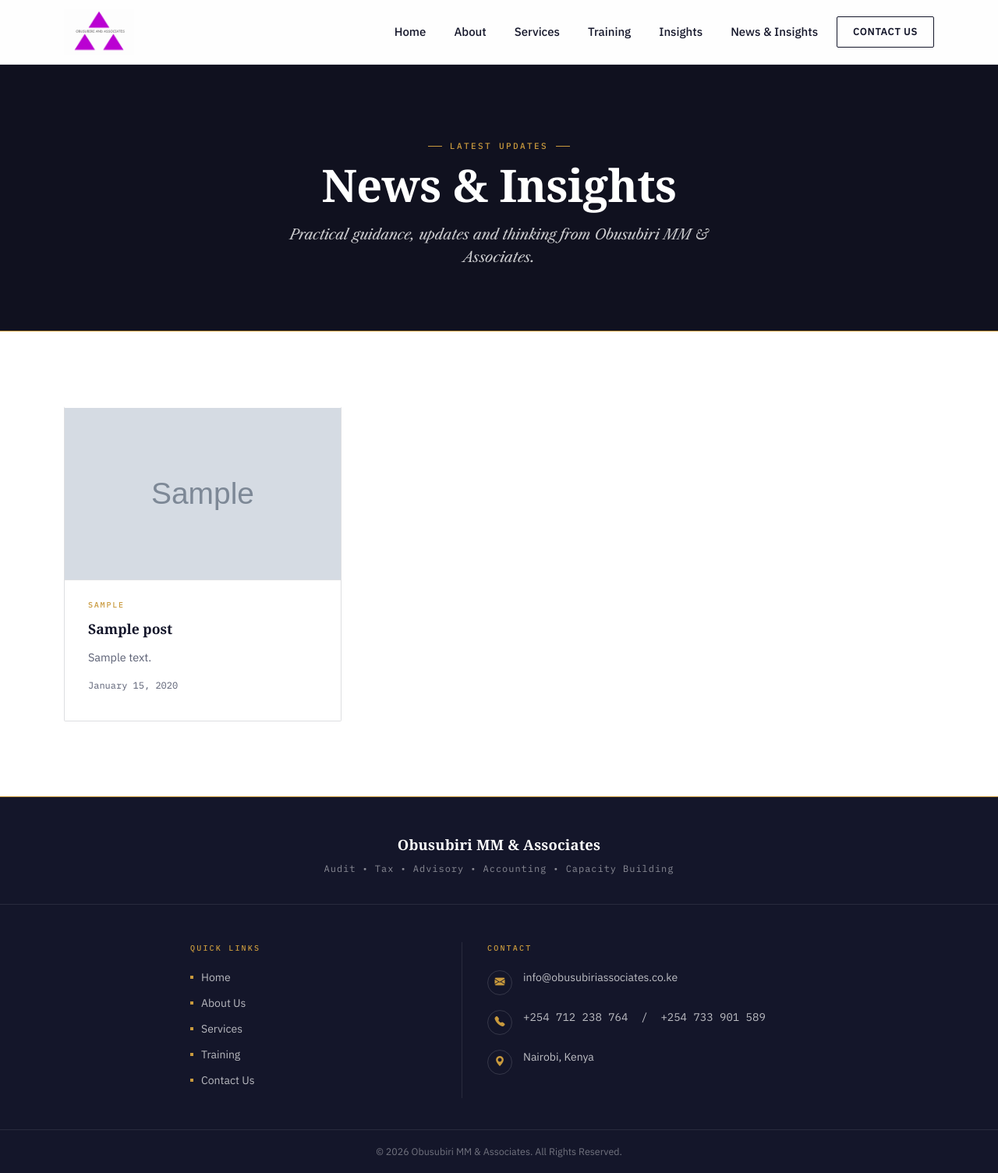
After one commit to bmitigoa/obusubiri-associates-website, a Django app: page /news/ in a window 1280 px wide. The commit adds this page. Shown: the whole page at 78% size. Run offline with Django 5.2, Linux system fonts and the light colour scheme; tables that the repository leaves empty hold one stand-in row (values such as "Sample post"); grey boxes marked "Sample" are stand-in pictures; some web fonts are replaced.

Commit message:
Add self-service News & Insights blog

```diff
--- a/core/models.py
+++ b/core/models.py
@@ -1,6 +1,7 @@
 from django.contrib.auth.models import User
 from django.core.exceptions import ValidationError
 from django.db import models
+from django.utils import timezone
 
 
 class Inquiry(models.Model):
@@ -180,3 +181,57 @@ class TeamMember(models.Model):
     def initials(self):
         letters = [part[0].upper() for part in self.full_name.split() if part]
         return ''.join(letters[:2]) or '?'
+
+
+class Post(models.Model):
+    """A self-service News & Insights article."""
+
+    title = models.CharField(max_length=220)
+    slug = models.SlugField(
+        max_length=250, unique=True, blank=True,
+        help_text="Leave blank to auto-generate from the title.",
+    )
+    excerpt = models.CharField(
+        max_length=300, blank=True, default='',
+        help_text="A short summary shown on the News list page. Leave "
+                   "blank to auto-generate from the start of the article.",
+    )
+    body = models.TextField(
+        help_text="Write the article in plain paragraphs. Leave a blank "
+                   "line between paragraphs — no HTML or code needed.",
+    )
+    featured_image = models.ImageField(
+        upload_to='news/', blank=True, null=True,
+    )
+    category = models.CharField(
+        max_length=100, blank=True, default='',
+        help_text="Optional, e.g. 'Tax Advisory'. Shown as a small label "
+                   "on the article.",
+    )
+    is_published = models.BooleanField(
+        default=True,
+        help_text="Uncheck to save as a draft — it will not appear on "
+                   "the website until this is checked.",
+    )
+    published_at = models.DateTimeField(default=timezone.now)
+    created_at = models.DateTimeField(auto_now_add=True)
+
+    class Meta:
+        ordering = ['-published_at']
+
+    def save(self, *args, **kwargs):
+        if not self.slug:
+            from django.utils.text import slugify
+            base_slug = slugify(self.title)[:250]
+            slug = base_slug
+            n = 2
+            while Post.objects.filter(slug=slug).exclude(pk=self.pk).exists():
+                slug = f"{base_slug}-{n}"
+                n += 1
+            self.slug = slug
+        if not self.excerpt and self.body:
+            self.excerpt = self.body.strip()[:280]
+        super().save(*args, **kwargs)
+
+    def __str__(self):
+        return self.title
--- a/core/urls.py
+++ b/core/urls.py
@@ -88,4 +88,8 @@ urlpatterns = [
 
     path('training/', views.training, name='training'),
     path('contact/', views.contact, name='contact'),
+
+    # News & Insights (self-service blog)
+    path('news/', views.news_list, name='news_list'),
+    path('news/<slug:slug>/', views.news_detail, name='news_detail'),
 ]
--- a/core/views.py
+++ b/core/views.py
@@ -1031,3 +1031,20 @@ Message:
             'all_service_choices': all_service_choices,
         }
     )
+
+
+# --------
+# NEWS & INSIGHTS (self-service blog)
+# --------
+
+def news_list(request):
+    from .models import Post
+    posts = Post.objects.filter(is_published=True).order_by('-published_at')
+    return render(request, 'news_list.html', {'posts': posts})
+
+
+def news_detail(request, slug):
+    from django.shortcuts import get_object_or_404
+    from .models import Post
+    post = get_object_or_404(Post, slug=slug, is_published=True)
+    return render(request, 'news_detail.html', {'post': post})
--- a/static/css/site-design.css
+++ b/static/css/site-design.css
@@ -703,6 +703,25 @@ h1, h2, h3, h4, h5, h6,
     overflow-wrap: normal;
 }
 
+/* Optional featured image + date, used on News & Insights cards only —
+   .article-card itself is unchanged so the Services page is unaffected. */
+.article-card-image {
+    display: block;
+    width: calc(100% + 60px);
+    margin: -36px -30px 24px;
+    aspect-ratio: 16 / 10;
+    object-fit: cover;
+    border-bottom: 1px solid var(--line);
+}
+
+.article-card-date {
+    font-family: var(--font-mono);
+    font-size: 0.75rem;
+    color: var(--ink-soft);
+    display: block;
+    margin-top: 16px;
+}
+
 /* ============================================================
    HOME — services list (replaces the sticky-panels component
    on the home page with a simple stacked list, no accordion).
--- a/templates/base.html
+++ b/templates/base.html
@@ -24,7 +24,7 @@
     <link rel="stylesheet"
           href="https://fonts.googleapis.com/css2?family=Libre+Caslon+Display&family=Libre+Caslon+Text:ital,wght@0,400;0,700;1,400&family=IBM+Plex+Sans:wght@400;500;600&family=IBM+Plex+Mono:wght@400;500&display=swap">
 
-    <link rel="stylesheet" href="{% static 'css/site-design.css' %}?v=5">
+    <link rel="stylesheet" href="{% static 'css/site-design.css' %}?v=6">
 
     <style>
 
@@ -380,6 +380,10 @@
                     <a class="nav-link" href="/services/#insights">Insights</a>
                 </li>
 
+                <li class="nav-item">
+                    <a class="nav-link" href="{% url 'news_list' %}">News &amp; Insights</a>
+                </li>
+
                 <li class="nav-item ms-lg-3">
                     <a class="nav-cta" href="/contact/">Contact Us</a>
                 </li>
--- /dev/null
+++ b/templates/news_list.html
@@ -0,0 +1,65 @@
+{% extends 'base.html' %}
+
+{% block title %}
+News &amp; Insights | Obusubiri MM &amp; Associates
+{% endblock %}
+
+{% block content %}
+
+<section class="page-hero">
+    <div class="container">
+        <span class="ob-section-label eyebrow-center">Latest Updates</span>
+        <h1>News &amp; Insights</h1>
+        <p class="page-hero-sub">
+            Practical guidance, updates and thinking from Obusubiri MM &amp; Associates.
+        </p>
+    </div>
+</section>
+
+<section class="ob-section">
+
+    <div class="container">
+
+        {% if posts %}
+        <div class="row g-4">
+
+            {% for post in posts %}
+            <div class="col-md-4">
+                <div class="article-card">
+
+                    {% if post.featured_image %}
+                    <img class="article-card-image" src="{{ post.featured_image.url }}" alt="{{ post.title }}">
+                    {% endif %}
+
+                    {% if post.category %}
+                    <span class="article-card-eyebrow">{{ post.category }}</span>
+                    {% endif %}
+
+                    <a href="{% url 'news_detail' post.slug %}" class="article-card-title">
+                        {{ post.title }}
+                    </a>
+
+                    <p class="article-card-text">
+                        {{ post.excerpt }}
+                    </p>
+
+                    <span class="article-card-date">{{ post.published_at|date:"F j, Y" }}</span>
+
+                </div>
+            </div>
+            {% endfor %}
+
+        </div>
+        {% else %}
+        <div class="text-center py-5">
+            <p class="lead mb-0">
+                New articles are coming soon — check back shortly.
+            </p>
+        </div>
+        {% endif %}
+
+    </div>
+
+</section>
+
+{% endblock %}
```
Also changed, not shown: core/admin.py (+11 -1 lines), templates/news_detail.html (added, +77 -0 lines), core/migrations/0009_post.py (added).
